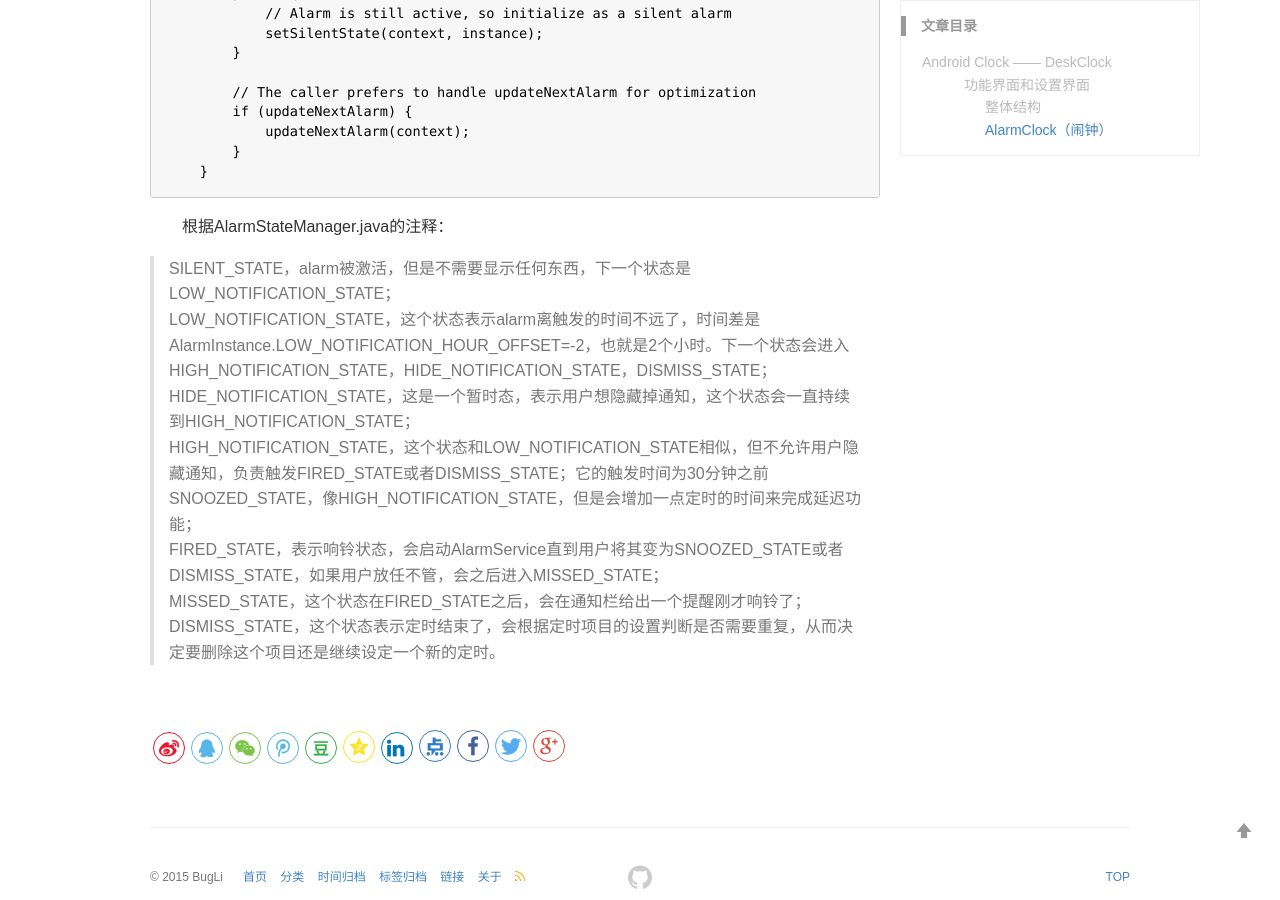
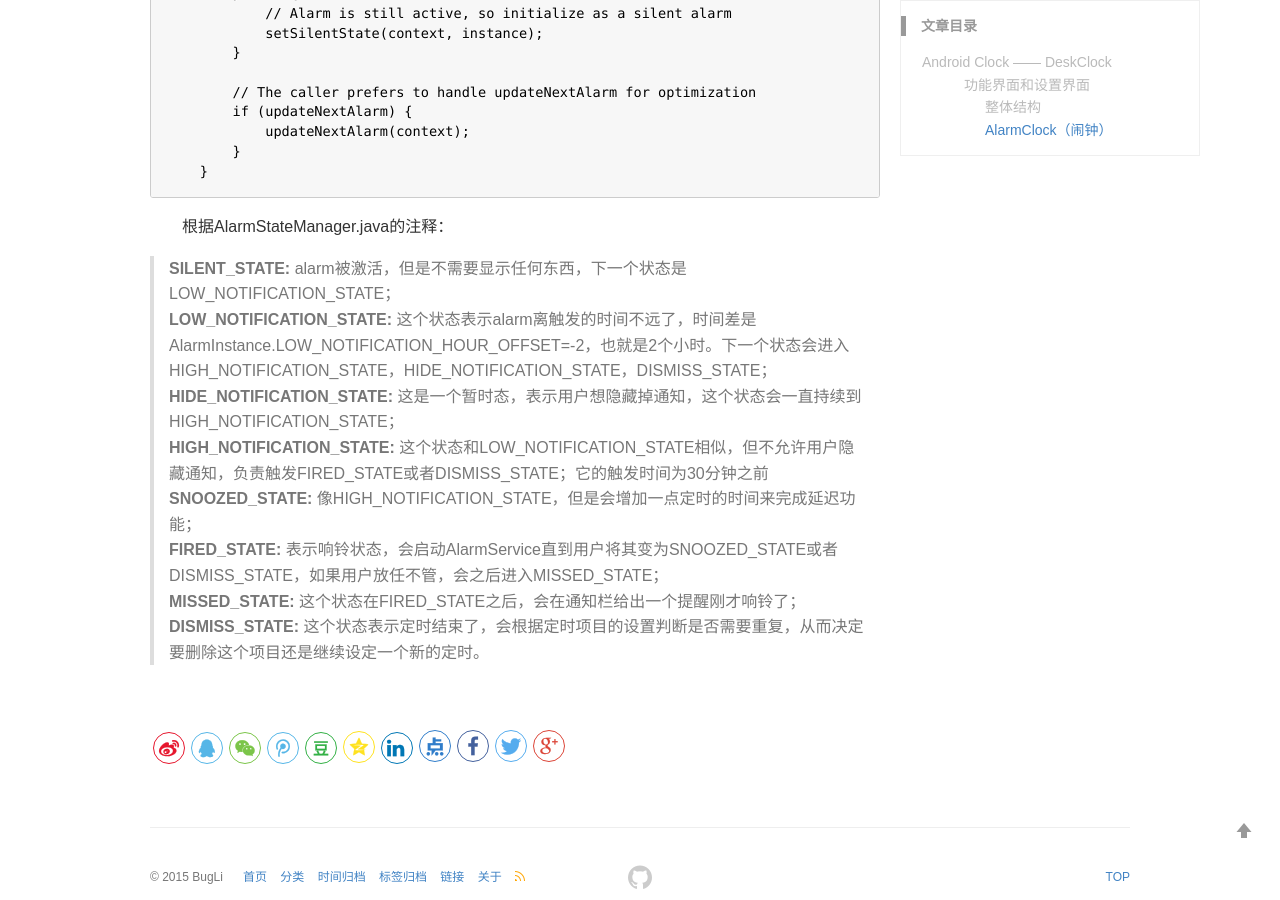
Before and after one commit to BugLiee/BugLiee.github.io, a Jekyll site: the page built from _posts/2020-05-13-blog.md, in a window 1280 px wide and 900 px high, scrolled down 5754 px. Built offline with Jekyll 4.4.1, drawn with Linux system fonts in a browser that asks for light colours; comment, search, counter and statistics services are not loaded.

````diff
--- a/_posts/2020-05-13-blog.md
+++ b/_posts/2020-05-13-blog.md
@@ -248,11 +248,11 @@ keywords: Android系统
     }
 ```
 　　根据AlarmStateManager.java的注释：<br>
-> SILENT_STATE，alarm被激活，但是不需要显示任何东西，下一个状态是LOW_NOTIFICATION_STATE；<br>
-> LOW_NOTIFICATION_STATE，这个状态表示alarm离触发的时间不远了，时间差是AlarmInstance.LOW_NOTIFICATION_HOUR_OFFSET=-2，也就是2个小时。下一个状态会进入HIGH_NOTIFICATION_STATE，HIDE_NOTIFICATION_STATE，DISMISS_STATE；<br>
-> HIDE_NOTIFICATION_STATE，这是一个暂时态，表示用户想隐藏掉通知，这个状态会一直持续到HIGH_NOTIFICATION_STATE；<br>
-> HIGH_NOTIFICATION_STATE，这个状态和LOW_NOTIFICATION_STATE相似，但不允许用户隐藏通知，负责触发FIRED_STATE或者DISMISS_STATE；它的触发时间为30分钟之前<br>
-> SNOOZED_STATE，像HIGH_NOTIFICATION_STATE，但是会增加一点定时的时间来完成延迟功能；<br>
-> FIRED_STATE，表示响铃状态，会启动AlarmService直到用户将其变为SNOOZED_STATE或者DISMISS_STATE，如果用户放任不管，会之后进入MISSED_STATE；<br>
-> MISSED_STATE，这个状态在FIRED_STATE之后，会在通知栏给出一个提醒刚才响铃了；<br>
-> DISMISS_STATE，这个状态表示定时结束了，会根据定时项目的设置判断是否需要重复，从而决定要删除这个项目还是继续设定一个新的定时。<br>
+> **SILENT_STATE:** alarm被激活，但是不需要显示任何东西，下一个状态是LOW_NOTIFICATION_STATE；<br>
+> **LOW_NOTIFICATION_STATE:** 这个状态表示alarm离触发的时间不远了，时间差是AlarmInstance.LOW_NOTIFICATION_HOUR_OFFSET=-2，也就是2个小时。下一个状态会进入HIGH_NOTIFICATION_STATE，HIDE_NOTIFICATION_STATE，DISMISS_STATE；<br>
+> **HIDE_NOTIFICATION_STATE:** 这是一个暂时态，表示用户想隐藏掉通知，这个状态会一直持续到HIGH_NOTIFICATION_STATE；<br>
+> **HIGH_NOTIFICATION_STATE:** 这个状态和LOW_NOTIFICATION_STATE相似，但不允许用户隐藏通知，负责触发FIRED_STATE或者DISMISS_STATE；它的触发时间为30分钟之前<br>
+> **SNOOZED_STATE:** 像HIGH_NOTIFICATION_STATE，但是会增加一点定时的时间来完成延迟功能；<br>
+> **FIRED_STATE:** 表示响铃状态，会启动AlarmService直到用户将其变为SNOOZED_STATE或者DISMISS_STATE，如果用户放任不管，会之后进入MISSED_STATE；<br>
+> **MISSED_STATE:** 这个状态在FIRED_STATE之后，会在通知栏给出一个提醒刚才响铃了；<br>
+> **DISMISS_STATE:** 这个状态表示定时结束了，会根据定时项目的设置判断是否需要重复，从而决定要删除这个项目还是继续设定一个新的定时。<br>
````
